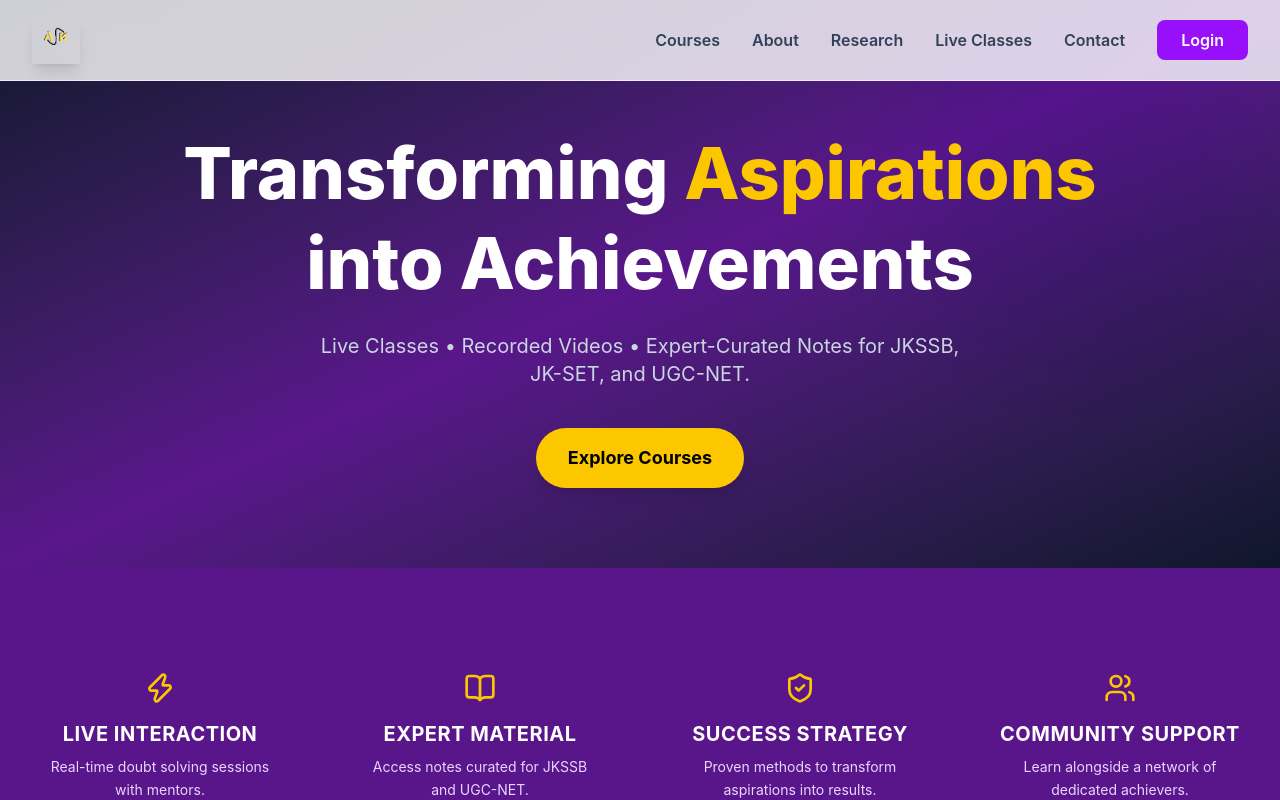
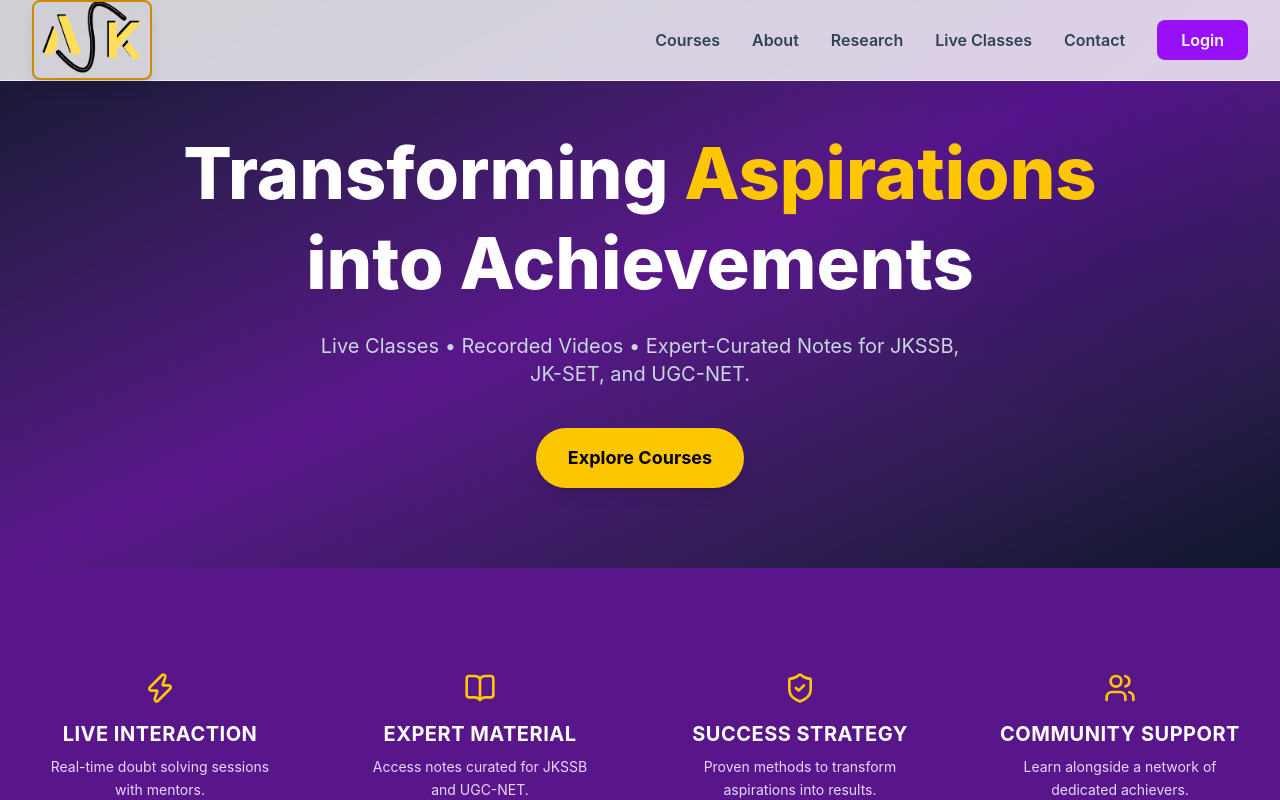
Before and after one commit to tocsi1/TOCSI, a React (Vite) app in the folder client/: page / in a window 1280 px wide. Shown: the top 800 px of the page. Built offline with nearby package versions, Linux system fonts and the light colour scheme.

Commit message:
mentor image path updated

```diff
--- a/client/src/components/About.jsx
+++ b/client/src/components/About.jsx
@@ -10,7 +10,7 @@ const About = () => {
         <div className="grid md:grid-cols-2 gap-16 items-center">
           <div className="relative">
             <div className="absolute -inset-4 bg-purple-100 rounded-2xl rotate-3"></div>
-            <img src="/public/images/mentorImage.png" alt="Arun Singh Katoch" className="relative rounded-2xl shadow-xl w-full max-w-md mx-auto" />
+            <img src="/images/mentorImage.png" alt="Arun Singh Katoch" className="relative rounded-2xl shadow-xl w-full max-w-md mx-auto" />
           </div>
           <div>
             <h2 className="text-purple-600 font-bold uppercase tracking-wider mb-2">About Mentor</h2>
--- a/client/src/components/Navbar.jsx
+++ b/client/src/components/Navbar.jsx
@@ -18,7 +18,8 @@ const Navbar = () => {
         <img
           src="/images/tocsi_logo.png"
           alt="TOCSI Logo"
-          className="w-12 h-12 object-contain rectangular-full shadow-lg rectangular ring-purple-0/40"
+          className="w-30 h-20 object-cover rounded-lg border-2 border-yellow-600 shadow-lg"
+
         />
 
         <span className="text-2xl font-bold bg-gradient-to-r from-purple-600 to-indigo-600 bg-clip-text text-transparent italic">
```
Also changed, not shown: client/public/images/tocsi_logo.png, client/public/images/tocsi_logo1.jpeg (deleted).
